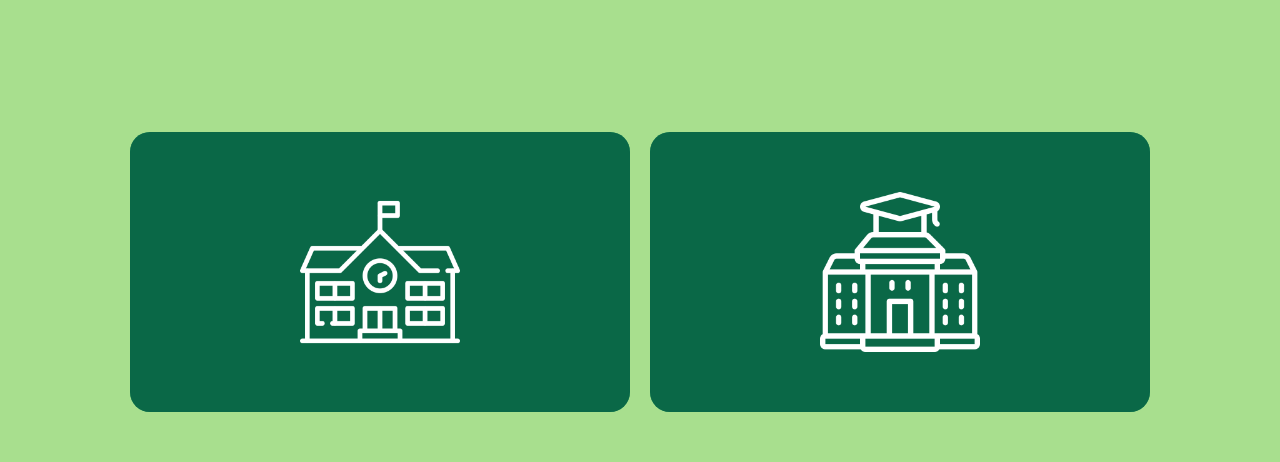
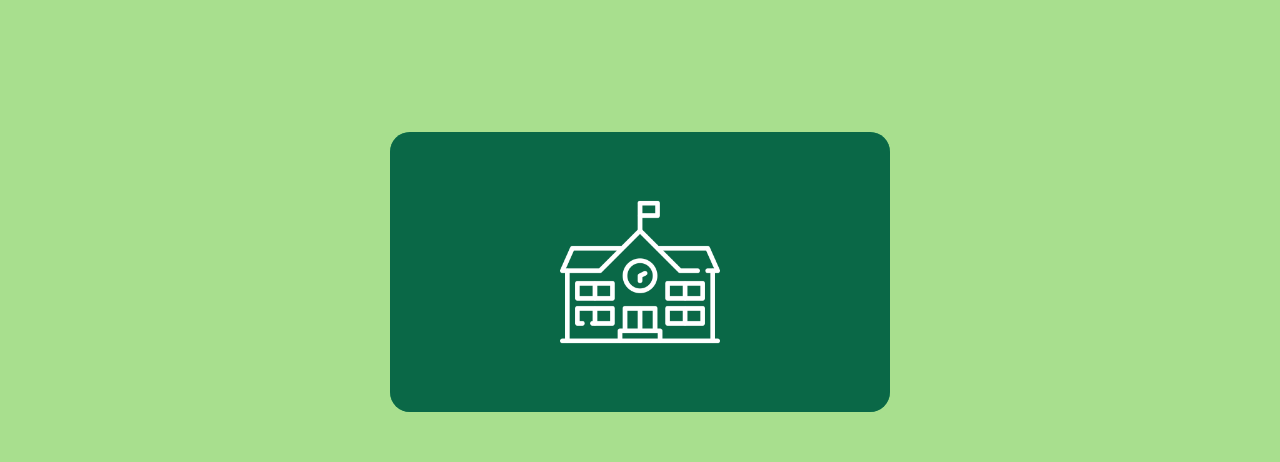
Before and after one commit to iysaofficial/iyeo-official, a React (Create React App) app: page / in a window 1280 px wide. Shown: the part 1560-2022 px from the top of the page. Built offline with nearby package versions, Linux system fonts and the light colour scheme.

Commit message:
category delete

```diff
--- a/src/components/home/CategoryComp.jsx
+++ b/src/components/home/CategoryComp.jsx
@@ -16,7 +16,7 @@
                     </div>
                 </div>
 
-                <div className="serviceBox">
+                {/* <div className="serviceBox">
                     <div className="icon" style={{"--i":"#0A6847"}}>
                         <img src="./assets/images/icon/University.png" alt="" />
                     </div>
@@ -24,7 +24,7 @@
                         <h2>University</h2>
                         <p>Join the university economy Olympiad and show your skills</p>
                     </div>
-                </div>
+                </div> */}
                 <br />
                 <br />
                 <br />
```
